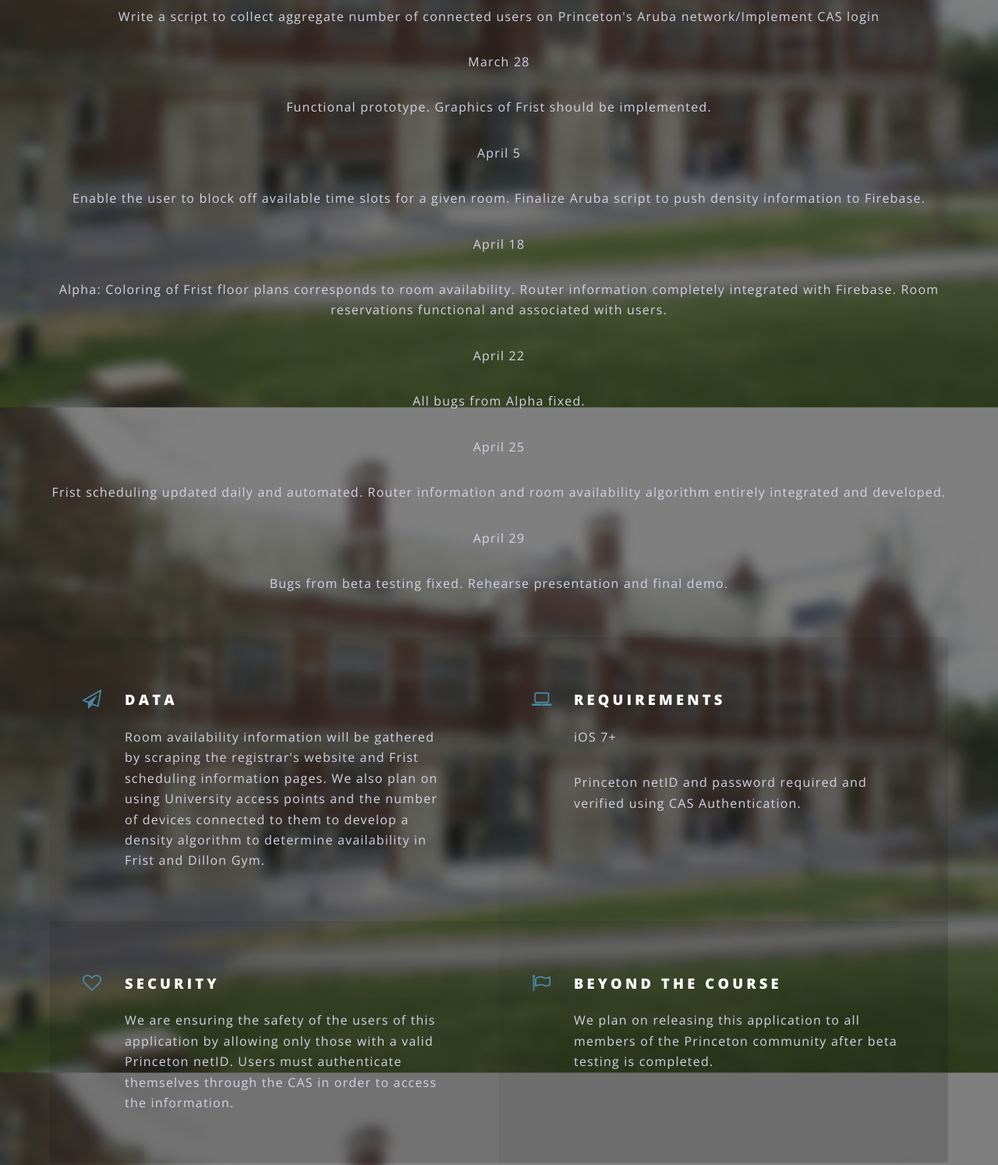
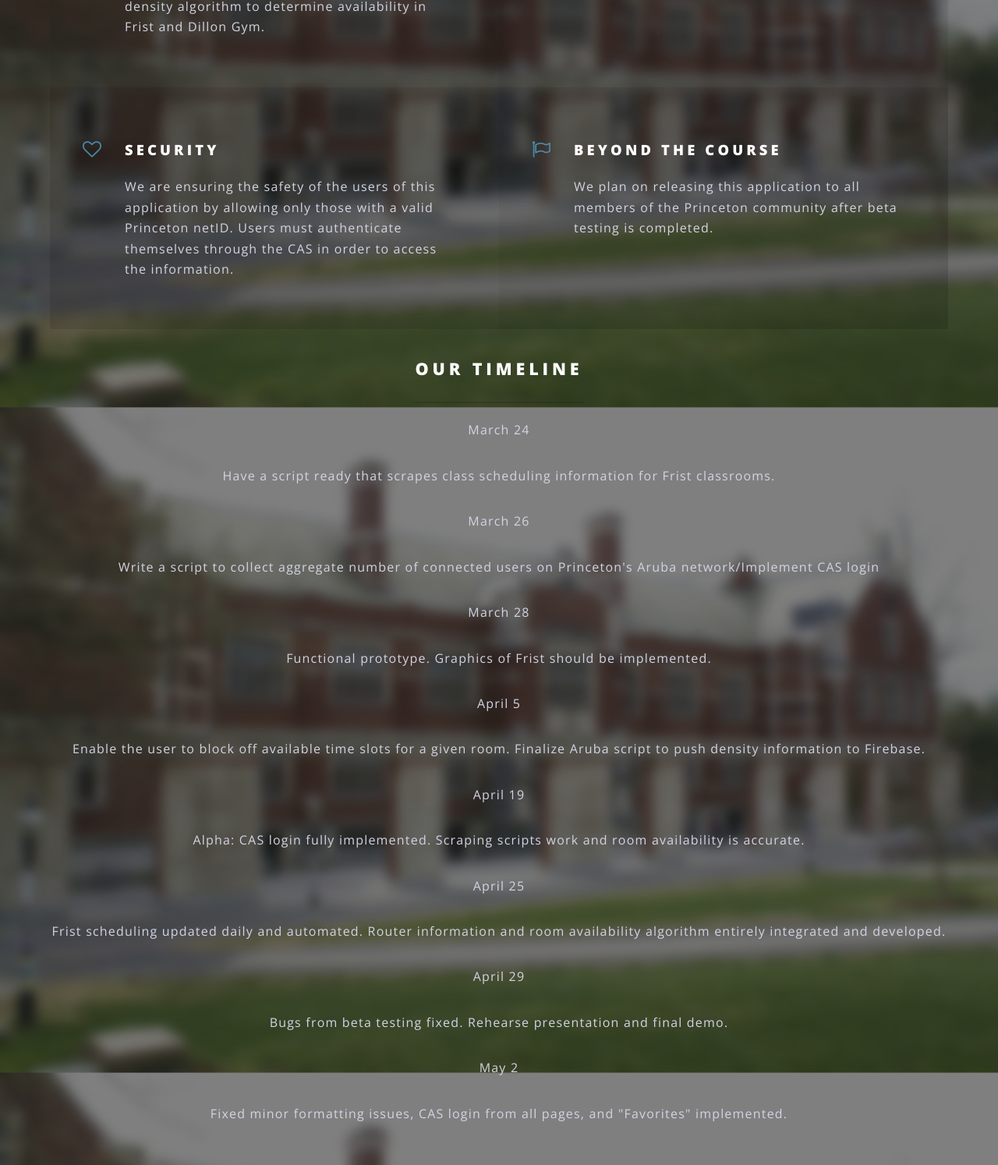
Before and after one commit to cjhsu1087/fristrations-site, a plain HTML site: page index.html in a window 1280 px wide. Shown: the part 2891-4385 px from the top of the page at 78% size. Drawn offline with nearby package versions, Linux system fonts and the light colour scheme.

Commit message:
minor changes

```diff
--- a/index.html
+++ b/index.html
@@ -84,7 +84,7 @@
 						<section class="spotlight">
 							<div class="image"><img src="images/pic03.jpg" alt="" /></div><div class="content">
 								<h2>How it works</h2>
-								<p>We will be making this an iOS application with a Google Datastore and Google App Engine backend.</p>
+								<p>Fristrations is an iOS application with Firebase as the backend.</p>
 							</div>
 						</section>
 					</section>
@@ -92,27 +92,7 @@
 				<!-- Three -->
 					<section id="three" class="wrapper style3 special">
 						<div class="inner">
-							<header class="major">
-								<h2>Development Timeline</h2>
-								<p> March 24</p>
-								<p> Have a script ready that scrapes class scheduling information for Frist classrooms.</p>
-                                <p> March 26 </p>
-                                <p> Write a script to collect aggregate number of connected users on Princeton's Aruba network/Implement CAS login</p>
-                                <p> March 28 </p>
-                                <p> Functional prototype. Graphics of Frist should be implemented. </p>
-                                <p> April 5 </p>
-                                <p> Enable the user to block off available time slots for a given room. Finalize Aruba script to push density information to Firebase. </p>
-                                <p> April 18 </p>
-                                <p> Alpha: Coloring of Frist floor plans corresponds to room availability. Router information completely integrated with Firebase. Room reservations functional and associated with users.</p>
-                                <p> April 22 </p>
-                                <p> All bugs from Alpha fixed.</p>
-                                <p> April 25 </p>
-                                <p> Frist scheduling updated daily and automated. Router information and room availability algorithm entirely integrated and developed.</p>
-                                <p> April 29 </p>
-                                <p> Bugs from beta testing fixed. Rehearse presentation and final demo. </p>
 
-
-							</header>
 							<ul class="features">
 								<li class="icon fa-paper-plane-o">
 									<h3>Data</h3>
@@ -132,6 +112,28 @@
 									<p>We plan on releasing this application to all members of the Princeton community after beta testing is completed.</p>
 								</li>
 							</ul>
+
+                            <header class="major">
+                                <h2>Our Timeline</h2>
+                                <p> March 24</p>
+                                <p> Have a script ready that scrapes class scheduling information for Frist classrooms.</p>
+                                <p> March 26 </p>
+                                <p> Write a script to collect aggregate number of connected users on Princeton's Aruba network/Implement CAS login</p>
+                                <p> March 28 </p>
+                                <p> Functional prototype. Graphics of Frist should be implemented. </p>
+                                <p> April 5 </p>
+                                <p> Enable the user to block off available time slots for a given room. Finalize Aruba script to push density information to Firebase. </p>
+                                <p> April 19 </p>
+                                <p> Alpha: CAS login fully implemented. Scraping scripts work and room availability is accurate. </p>
+                                <p> April 25 </p>
+                                <p> Frist scheduling updated daily and automated. Router information and room availability algorithm entirely integrated and developed.</p>
+                                <p> April 29 </p>
+                                <p> Bugs from beta testing fixed. Rehearse presentation and final demo. </p>
+                                <p> May 2 </p>
+                                <p> Fixed minor formatting issues, CAS login from all pages, and "Favorites" implemented.</p>
+
+
+                            </header>
 
 
 						</div>
```
